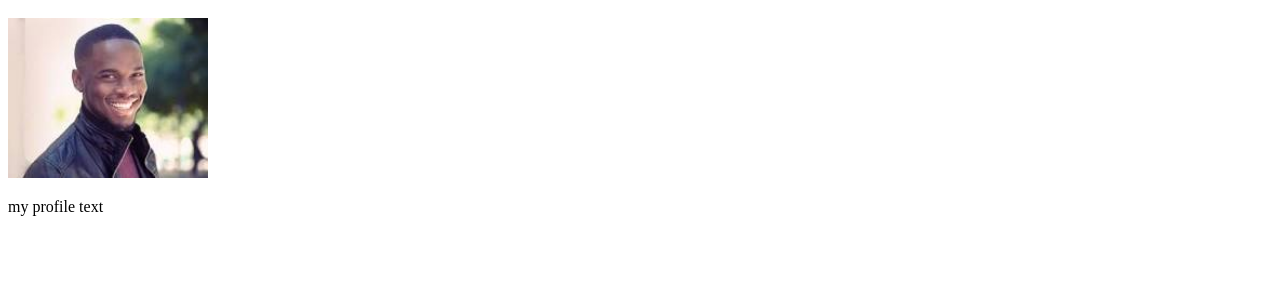
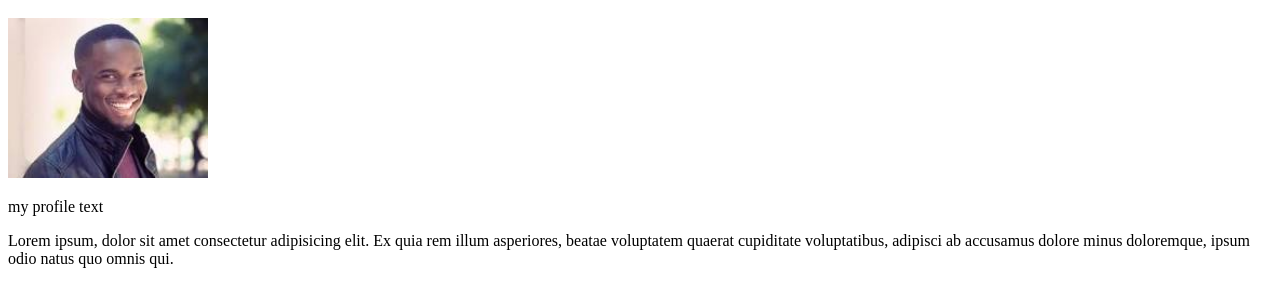
Before and after one commit to jeroham20/3bcae24, a plain HTML site: page index.html in a window 1280 px wide. Shown: the part 120-426 px from the top of the page. Drawn offline with Linux system fonts and the light colour scheme.

Commit message:
added paragraph

```diff
--- a/index.html
+++ b/index.html
@@ -10,5 +10,6 @@
     <h1>New Name</h1>
      <img width ="200px" src="profile.jfif" alt="">
      <p>my profile text</p>
+     <p>Lorem ipsum, dolor sit amet consectetur adipisicing elit. Ex quia rem illum asperiores, beatae voluptatem quaerat cupiditate voluptatibus, adipisci ab accusamus dolore minus doloremque, ipsum odio natus quo omnis qui.</p>
 </body>
 </html>
```
